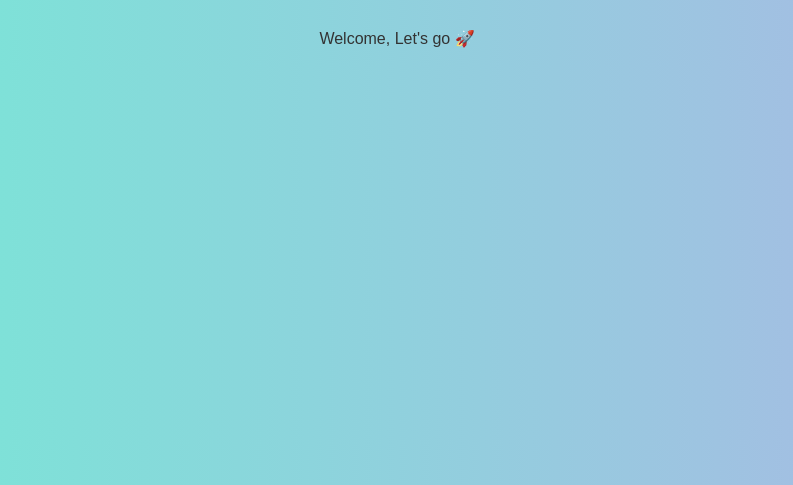
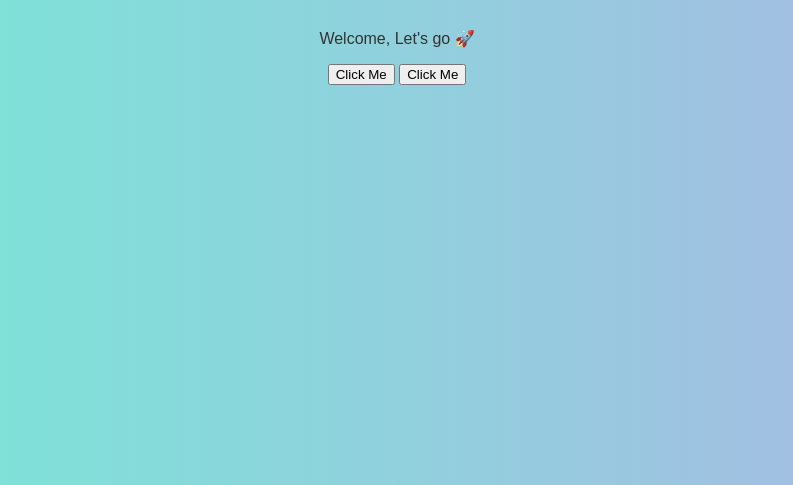
Before and after one commit to pvkrishna772/Basic, a plain HTML site: page index.html in a window 1280 px wide. Shown: the part 315-800 px from the top of the page, without its empty margins (243-1036 px from the left). Drawn offline with Linux system fonts and the light colour scheme.

Commit message:
Update index.html

```diff
--- a/index.html
+++ b/index.html
@@ -19,6 +19,10 @@
 <body>
   <h1 id="greeting"></h1>
   <p>Welcome, Let's go 🚀</p>
+  <button id="NEEd">Click Me</button>
+  <button id="AVAILABLE">Click Me</button>
+
+
 
   <script>
     function getGreeting() {
```
